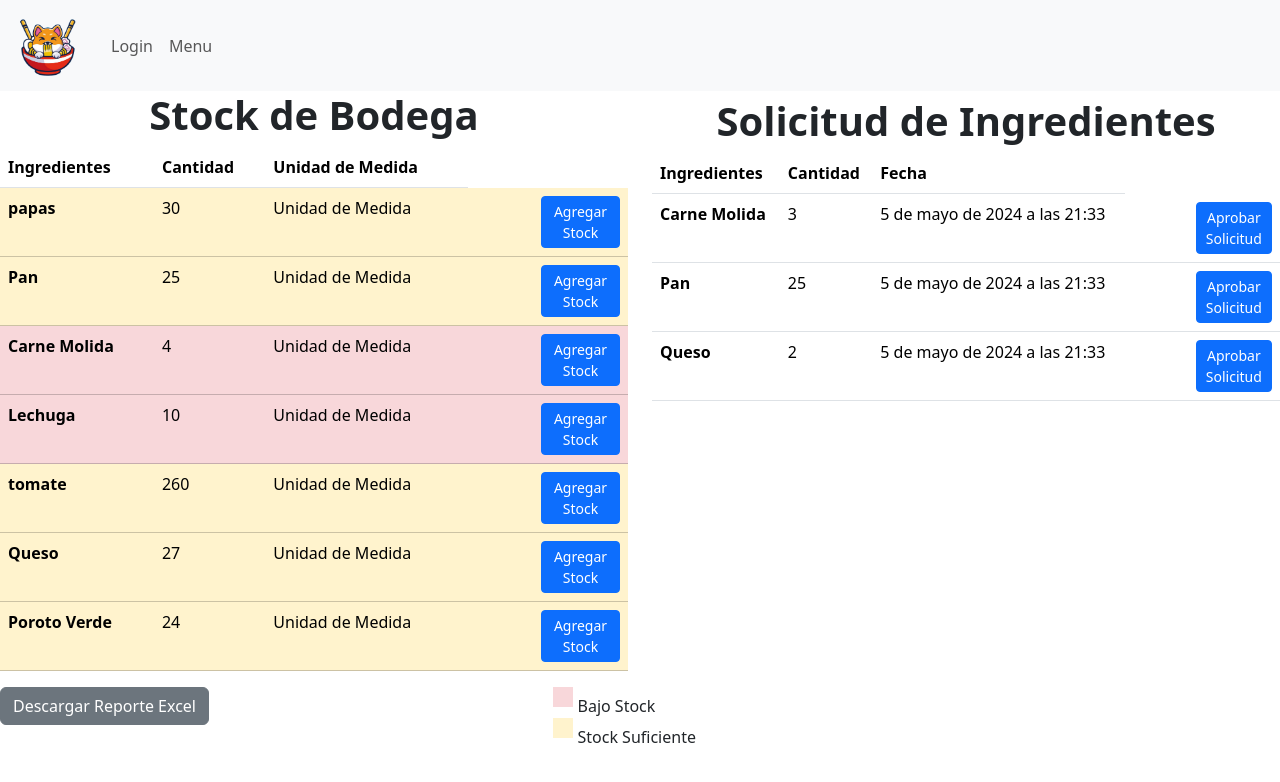
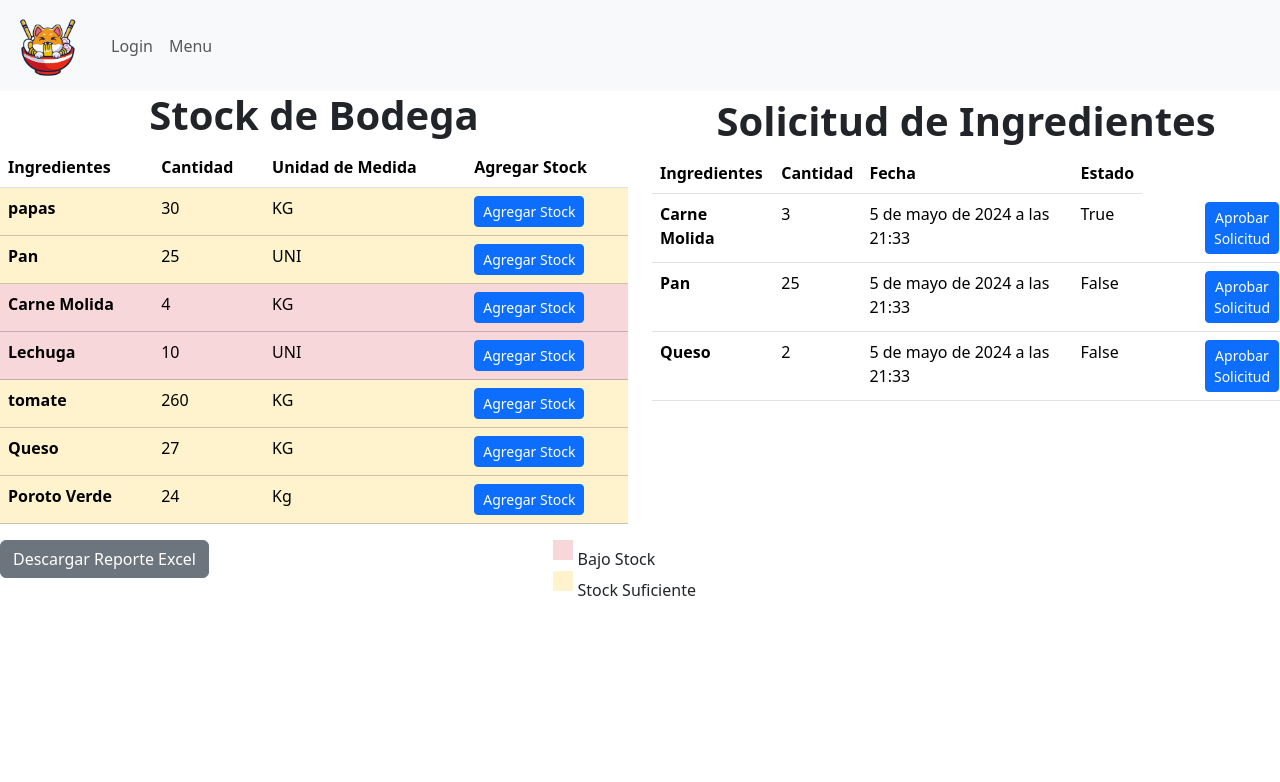
Before and after one commit to CloudxNess/Portafolio-de-titulo, a Django app: page /listaringredientes in a window 1280 px wide. Shown: the top 782 px of the page. Run offline with Django 4.2, Linux system fonts and the light colour scheme; data comes from the database, SQL or seed files in the repository; both versions use the stored data as it was after the commit; some libraries are stand-ins or nearby versions.

Commit message:
Funciones sobre stock
Se modifican las funciones para agregar Stock y se agregan las funciones de solicitud, para descontar stock

```diff
--- a/WebGastronomicaApp/appweb/models.py
+++ b/WebGastronomicaApp/appweb/models.py
@@ -120,6 +120,7 @@ class Sol_Ingredientes(models.Model):
     Ingrediente = models.ForeignKey(Ingredientes,on_delete=models.CASCADE, default="0")
     Cantidad = models.IntegerField(help_text="Cantidad solicitada")
     fecha_y_hora = models.DateTimeField(default=timezone.now)
+    Realizado = models.BooleanField(default=0)
 
     def __int__(self):
         return self.ID_Solicitud_Ingrediente
--- a/WebGastronomicaApp/appweb/templates/mantenedor/admin/listaringredientes.html
+++ b/WebGastronomicaApp/appweb/templates/mantenedor/admin/listaringredientes.html
@@ -11,7 +11,8 @@
           <tr>
             <th scope="col">Ingredientes</th>
             <th scope="col">Cantidad</th>
-            <th>Unidad de Medida</th>
+            <th scope="col">Unidad de Medida</th>
+            <th scope="col">Agregar Stock</th>
           </tr>
         </thead>
         <tbody>
@@ -24,9 +25,9 @@
             {% endif %}>
             <th scope="row"> {{ i.ID_Ingrediente }} </th>
             <td> {{ i.Cantidad }} </td>
-            <td>Unidad de Medida</td>
+            <td>{{ i.ID_Ingrediente.unidad_medida }}</td>
             <td>
-              <button type="button" class="btn btn-primary btn-sm" style="margin-left: 45%;" data-bs-toggle="modal" data-bs-target="#modalAgregarStock{{ i.ID_Ingrediente }}">Agregar Stock</button>
+              <button type="button" class="btn btn-primary btn-sm"  data-bs-toggle="modal" data-bs-target="#modalAgregarStock{{ i.ID_Ingrediente }}">Agregar Stock</button>
             </td>
           </tr>
 
@@ -47,6 +48,8 @@
           <th scope="col">Ingredientes</th>
           <th scope="col">Cantidad</th>
           <th scope="col">Fecha</th>
+          <th scope="col">Estado</th>
+
         </tr>
       </thead>
       <tbody>
@@ -55,7 +58,8 @@
           <th scope="row"> {{ e.Ingrediente }} </th>
           <td> {{ e.Cantidad }} </td>
           <td> {{ e.fecha_y_hora }} </td>
-          <td><a href="" class="btn btn-primary btn-sm" style="margin-left: 45%;">Aprobar Solicitud </button> </td>
+          <td> {{ e.Realizado }} </td>
+          <td><a href="{% url 'descuenta_ingrediente' e.ID_Solicitud_Ingrediente %}" class="btn btn-primary btn-sm" style="margin-left: 45%;">Aprobar Solicitud </button> </td>
         </tr>
         {% endfor %}
       </tbody>
@@ -93,11 +97,11 @@
       </div>
       <div class="modal-body">
         <!-- Contenido del modal -->
-       <form id="formCantidad{{ i.ID_Ing_Bod }}" method="POST" action="{% url 'actualizar_ingrediente' i.ID_Ing_Bod %}">
+       <form id="formCantidad{{ i.ID_Ing_Bod }}" method="POST" action="{% url 'actualizar_ingrediente2' i.ID_Ing_Bod %}">
           {% csrf_token %}
           <p><b>Ingrediente:</b> {{ i.ID_Ingrediente }}</p>
           <label for="cantidad{{ i.ID_Ing_Bod }}">Nueva Cantidad:</label>
-          <input type="number" id="cantidad{{ i.ID_Ing_Bod }}" name="cantidad" min="-100" required>
+          <input type="number" id="cantidad{{ i.ID_Ing_Bod }}" name="cantidad" min="0" required>
           <button type="submit" class="btn btn-primary btn-sm">Actualizar Stock</button>
         </form>
 
--- a/WebGastronomicaApp/appweb/urls.py
+++ b/WebGastronomicaApp/appweb/urls.py
@@ -23,5 +23,6 @@ urlpatterns = [
      path('activaplato/<NombreBuscado>', activaplato, name='activaplato'),
      path('desactivaplato/<NombreBuscado>', desactivaplato, name='desactivaplato'),
      path('menu', menu, name='menu'),
-     path('actualizar_ingrediente/<ingredientebusca>', actualizar_ingrediente, name='actualizar_ingrediente'),
+     path('actualizar_ingrediente2/<ingredientebusca>', actualizar_ingrediente2, name='actualizar_ingrediente2'),
+     path('descuenta_ingrediente/<IdSolicitud>', descuenta_ingrediente, name='descuenta_ingrediente'),
 ]
--- a/WebGastronomicaApp/appweb/views.py
+++ b/WebGastronomicaApp/appweb/views.py
@@ -391,10 +391,22 @@ def modificarIngrediente(request, NombreBuscado):
 
 
 
-def actualizar_ingrediente(request, ingredientebusca):
+def actualizar_ingrediente2(request, ingredientebusca):
 
     ingre = get_object_or_404(Bodega, ID_Ing_Bod=ingredientebusca)
     cantidadAgregar = request.POST.get("cantidad")
     ingre.Cantidad = int(cantidadAgregar) + ingre.Cantidad
     ingre.save()
     return redirect(to="listaringredientes" )
+
+
+def descuenta_ingrediente(request, IdSolicitud):
+
+    Soli = get_object_or_404(Sol_Ingredientes, ID_Solicitud_Ingrediente=IdSolicitud)
+    cantidadRestar = Soli.Cantidad
+    ingre = get_object_or_404(Bodega, ID_Ing_Bod=Soli.Ingrediente.ID_Ingrediente)
+    ingre.Cantidad = ingre.Cantidad - cantidadRestar
+    ingre.save()
+    Soli.Realizado=(1)
+    Soli.save()
+    return redirect(to="listaringredientes" )
```
Also changed, not shown: WebGastronomicaApp/appweb/migrations/0022_sol_ingredientes_realizado.py (added), WebGastronomicaApp/db.sqlite3.
